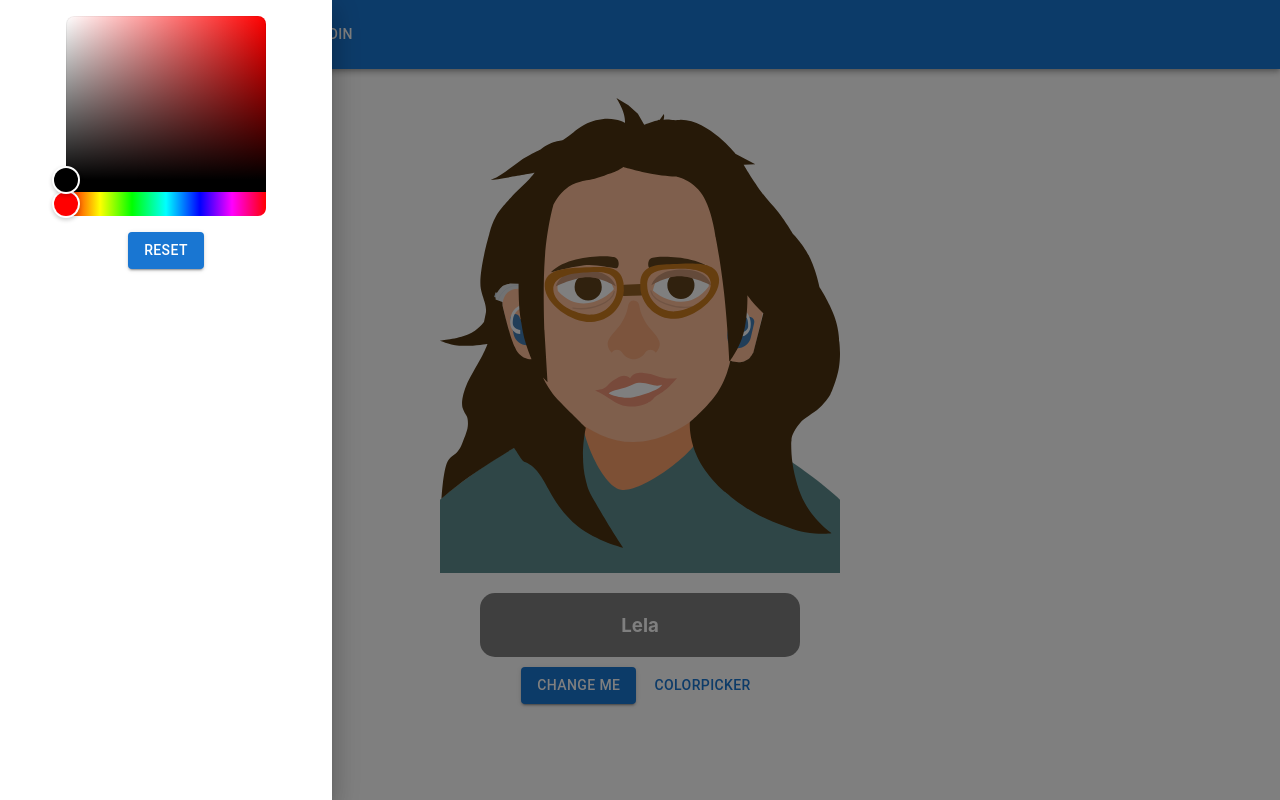
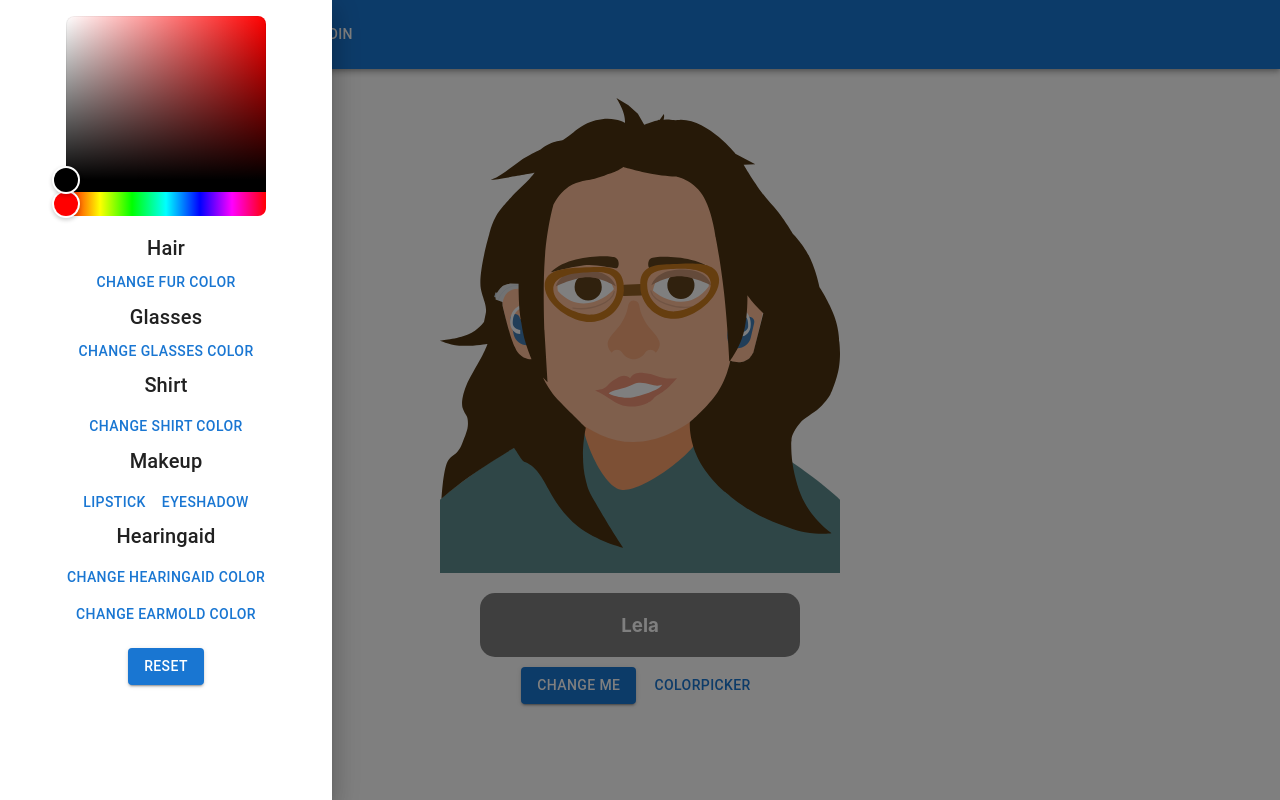
Before and after one commit to CanoodlingSocks/my-interactive-avatar, a React (Create React App) app: page / in a window 1280 px wide. Both pictures are taken after a click on the button "COLORPICKER". Built offline with nearby package versions, Linux system fonts and the light colour scheme.

Commit message:
add default buttons

```diff
--- a/src/components/Shared/Layout/ColorPicker/Buttons/colorpicker-buttons.tsx
+++ b/src/components/Shared/Layout/ColorPicker/Buttons/colorpicker-buttons.tsx
@@ -1,10 +1,9 @@
-import { CatButtonsProps, DudeButtonsProps, HearingAidButtonsProps, FunkyButtonsProps, MakeupButtonsProps } from "../Interfaces/button-interfaces";
+import { CatButtonsProps, DudeButtonsProps, HearingAidButtonsProps, FunkyButtonsProps, MakeupButtonsProps, StandardButtonsProps } from "../Interfaces/button-interfaces";
 import { Button } from "@mui/material";
 import Typography from '@mui/material/Typography';
 
 //These are sets of buttons that depending on what imageString parameter is passed to them will render dynamically and set the color of the corresponding element
-export const HearingAidButtons = (props: HearingAidButtonsProps) => {
-   return(
+export const HearingAidButtons = (props: HearingAidButtonsProps) => (
        <>
     <Typography variant="h6" gutterBottom>
     Hearingaid
@@ -12,11 +11,10 @@ export const HearingAidButtons = (props: HearingAidButtonsProps) => {
     <Button onClick={props.handleClickOuter}>Change Hearingaid Color</Button>
     <Button onClick={props.handleClickInner}>Change Earmold Color</Button>
     </>
-       )
-}
+)
 
-export const MakeupButtons = (props: MakeupButtonsProps) => {
-    return(
+
+export const MakeupButtons = (props: MakeupButtonsProps) => (
         <>
         <Typography variant="h6" gutterBottom>
         Makeup
@@ -24,8 +22,25 @@ export const MakeupButtons = (props: MakeupButtonsProps) => {
         <Button onClick={props.handleClickLips}>Lipstick</Button>
         <Button onClick={props.handleClickEyelids}>Eyeshadow</Button>
         </>
-    )
-}
+)
+
+
+export const StandardButtons = (props: StandardButtonsProps) => (
+    <>
+    <Typography variant="h6"mt={2}>
+      Hair
+    </Typography>
+    <Button onClick={props.handleClickHair}>Change Fur Color</Button>
+    <Typography variant="h6">
+    Glasses
+      </Typography>
+      <Button onClick={props.handleClickGlasses}>Change Glasses Color</Button>
+      <Typography variant="h6" gutterBottom>
+        Shirt
+      </Typography>
+      <Button onClick={props.handleClickShirt}>Change Shirt Color</Button>
+  </>
+)
 
 export const CatButtons = (props: CatButtonsProps) => (
     <>
@@ -62,8 +77,7 @@ export const DudeButtons = (
     </>
   );
 
-export const FunkyButtons = (props: FunkyButtonsProps) => {
-return(
+export const FunkyButtons = (props: FunkyButtonsProps) => (
 <>
       <Typography variant="h6" mt={2}>
         Hair
@@ -80,5 +94,4 @@ return(
       </Typography>
       <Button onClick={props.handleClickShirt}>Change Shirt Color</Button>
     </>
-      )
-}
+)
--- a/src/components/Shared/Layout/ColorPicker/Buttons/render-buttons.tsx
+++ b/src/components/Shared/Layout/ColorPicker/Buttons/render-buttons.tsx
@@ -1,4 +1,4 @@
-import { CatButtons, DudeButtons, HearingAidButtons, FunkyButtons, MakeupButtons } from "../Buttons/colorpicker-buttons";
+import { CatButtons, DudeButtons, HearingAidButtons, FunkyButtons, MakeupButtons, StandardButtons } from "../Buttons/colorpicker-buttons";
 import {
   handleClickHair, handleClickBeard, handleClickEyelids, handleClickEyes, handleClickGlasses, handleClickInner, handleClickJewellery, handleClickLips, handleClickOuter, handleClickShirt, handleClickUnderCut
 } from "../onClick-handlers";
@@ -31,6 +31,14 @@ export const RenderButtons = (imageString: string,color: string) => {
       )
       }
       else {
-      return null;
+      return (
+        <>
+        <StandardButtons handleClickHair={() => handleClickHair(color)} handleClickGlasses={() => handleClickGlasses(color)}
+        handleClickShirt={() => handleClickShirt(color)}
+        />
+        <MakeupButtons handleClickLips={() => handleClickLips(color)}handleClickEyelids={() => handleClickEyelids(color)}/>
+        <HearingAidButtons handleClickOuter={() => handleClickOuter(color)} handleClickInner={() => handleClickInner(color)} />
+        </>
+      )
     }
   };
--- a/src/components/Shared/Layout/ColorPicker/Interfaces/button-interfaces.tsx
+++ b/src/components/Shared/Layout/ColorPicker/Interfaces/button-interfaces.tsx
@@ -1,3 +1,9 @@
+export interface StandardButtonsProps {
+  handleClickHair: () => void;
+  handleClickGlasses: () => void;
+  handleClickShirt: () => void;
+}
+
 export interface CatButtonsProps {
   handleClickHair: () => void;
   handleClickEyes: () => void;
```
